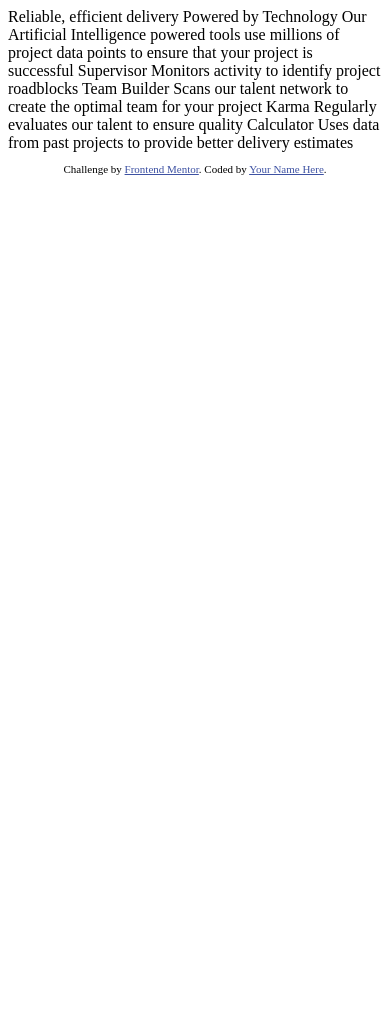
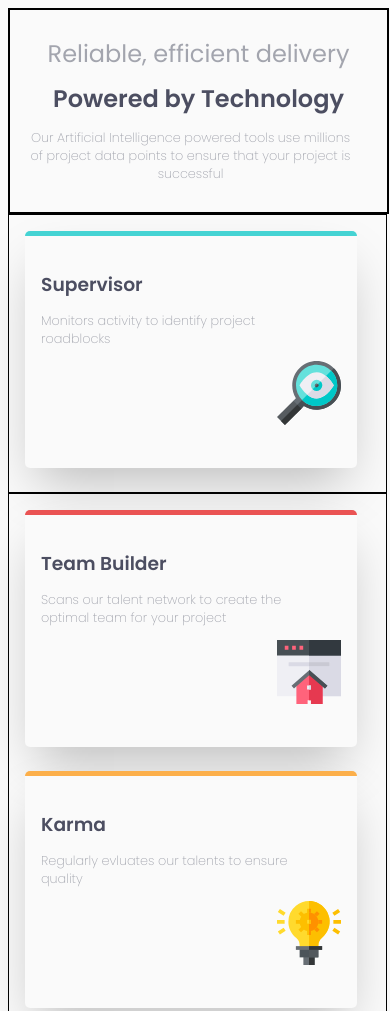
Before and after one commit to SebastienPJ/frontEndMentor-fourCardFeatureSection, a plain HTML site: page index.html in a window 390 px wide. Shown: the top 1011 px of the page. Before the commit the page ends 844 px from the top, so only its background shows below. Drawn offline with Linux system fonts and the light colour scheme.

Commit message:
Added media queries , created elevate class

```diff
--- a/index.html
+++ b/index.html
@@ -6,33 +6,60 @@
 
   <link rel="icon" type="image/png" sizes="32x32" href="./images/favicon-32x32.png">
 
+  <!-- Google Fonts -->
+  <link rel="preconnect" href="https://fonts.gstatic.com">
+  <link href="https://fonts.googleapis.com/css2?family=Poppins:wght@200;400;600&display=swap" rel="stylesheet">
+
+  <!-- Stylesheet -->
+  <link rel="stylesheet" href="styles.css">
+
   <title>Frontend Mentor | Four card feature section</title>
 
-  <!-- Feel free to remove these styles or customise in your own stylesheet 👍 -->
-  <style>
-    .attribution { font-size: 11px; text-align: center; }
-    .attribution a { color: hsl(228, 45%, 44%); }
-  </style>
 </head>
 <body>
 
-  Reliable, efficient delivery
-  Powered by Technology
 
-  Our Artificial Intelligence powered tools use millions of project data points
-  to ensure that your project is successful
+  <div>
+    <div class="header-section">
+      <h2>Reliable, efficient delivery</h2>
+      <h1 class="page-heading">Powered by Technology</h1>
+      <p>Our Artificial Intelligence powered tools use millions of project data points to ensure that your project is successful </p>
+    </div>
 
-  Supervisor
-  Monitors activity to identify project roadblocks
 
-  Team Builder
-  Scans our talent network to create the optimal team for your project
+    <div class="column elevate">
+      <div class="card supervisor">
+        <h3>Supervisor</h3>
+        <p>Monitors activity to identify project roadblocks</p>
+        <img src="images/icon-supervisor.svg" alt="Supervisor Image">
+      </div>
+    </div>
 
-  Karma
-  Regularly evaluates our talent to ensure quality
 
-  Calculator
-  Uses data from past projects to provide better delivery estimates
+    <div class="column">
+      <div class="card team-builder">
+        <h3>Team Builder</h3>
+        <p>Scans our talent network to create the optimal team for your project</p>
+        <img src="images/icon-team-builder.svg" alt="Team Builder Image">
+      </div>
+      <div class="card karma">
+        <h3>Karma</h3>
+        <p>Regularly evluates our talents to ensure quality</p>
+        <img src="images/icon-karma.svg" alt="Karma Image">
+      </div>
+    </div>
+
+
+    <div class="column elevate">
+      <div class="card calculator">
+        <h3>Calculator</h3>
+        <p>Uses data from past projects to provide better delivery estimates</p>
+        <img src="images/icon-calculator.svg" alt="Calculator Image">
+      </div>
+    </div>
+
+
+  </div>
 
 
   <footer>
--- /dev/null
+++ b/styles.css
@@ -0,0 +1,157 @@
+body {
+    text-align: center;
+    font-family: 'Poppins', sans-serif;
+    background-color: hsl(0, 0%, 98%)
+
+}
+
+h1 {
+    color: hsl(234, 12%, 34%);
+    margin: 10px 0;
+}
+
+h2 {
+    font-size: 2em;
+    font-weight: 400;
+    color:hsl(229, 6%, 66%);
+    margin: 10px 0;
+}
+h3 {
+    font-weight: 700;
+    color: hsl(234, 12%, 34%);
+}
+
+p {
+    font-weight: 200;
+    color: hsl(229, 6%, 66%);
+}
+
+
+.header-section {
+    text-align: center;
+    width: 50%;
+    max-width: 30rem;
+    margin: auto;
+    padding: 1rem;
+    border: black 2px solid;
+}
+
+
+.page-heading {
+    font-weight: 600;
+}
+
+.card {
+    text-align: right;
+    border: none;
+    border-radius: 5px;
+    box-shadow: rgba(0, 0, 0, 0.25) 0px 25px 50px -12px;
+    padding: 1rem;
+    margin: 1rem 1rem 1.5rem;
+    width: 300px;
+    height: 200px;
+    background-color: hsl(0, 0%, 98%);
+}
+
+.card p, h3 {
+    text-align: left;
+
+}
+
+.column {
+    display: inline-block;
+    border: black 1px solid;
+    width: 377px;
+}
+
+.elevate {
+    position: relative;
+    bottom: 139px;
+
+}
+
+.supervisor {
+    border-top:  hsl(180, 62%, 55%) 5px solid;
+}
+
+.team-builder {
+    border-top:  hsl(0, 78%, 62%) 5px solid;
+}
+
+
+.karma {
+    border-top:  hsl(34, 97%, 64%) 5px solid;
+}
+
+.calculator {
+    border-top:   hsl(212, 86%, 64%) 5px solid;
+}
+
+
+.attribution {
+    font-size: 11px; text-align: center;
+}
+
+
+.attribution a {
+    color: hsl(228, 45%, 44%);
+    position: relative;
+}
+
+
+
+@media (max-width: 1100px) {
+    .card {
+
+    }
+
+    .column {
+        display: block;
+        margin: auto;
+        position: static;
+    }
+
+    .header-section {
+        min-width: 345px;
+
+    }
+
+    h1,
+    h2 {
+        font-size: 1.5rem;
+
+    }
+
+    h3 {
+        margin-bottom: 0;
+    }
+
+    p {
+        font-size: .8rem;
+        padding-right: 1rem;
+
+    }
+}
+
+@media (min-width: 1020px) {
+    .column {
+        width: 330px;
+    }
+
+    .card {
+        margin: 1rem auto;
+        width: 250px;
+        padding: 2rem;
+    }
+
+    .supervisor {
+
+    }
+}
+
+
+@media (min-width: 1100px) {
+    .column {
+        width: 350px;
+    }
+}
```
